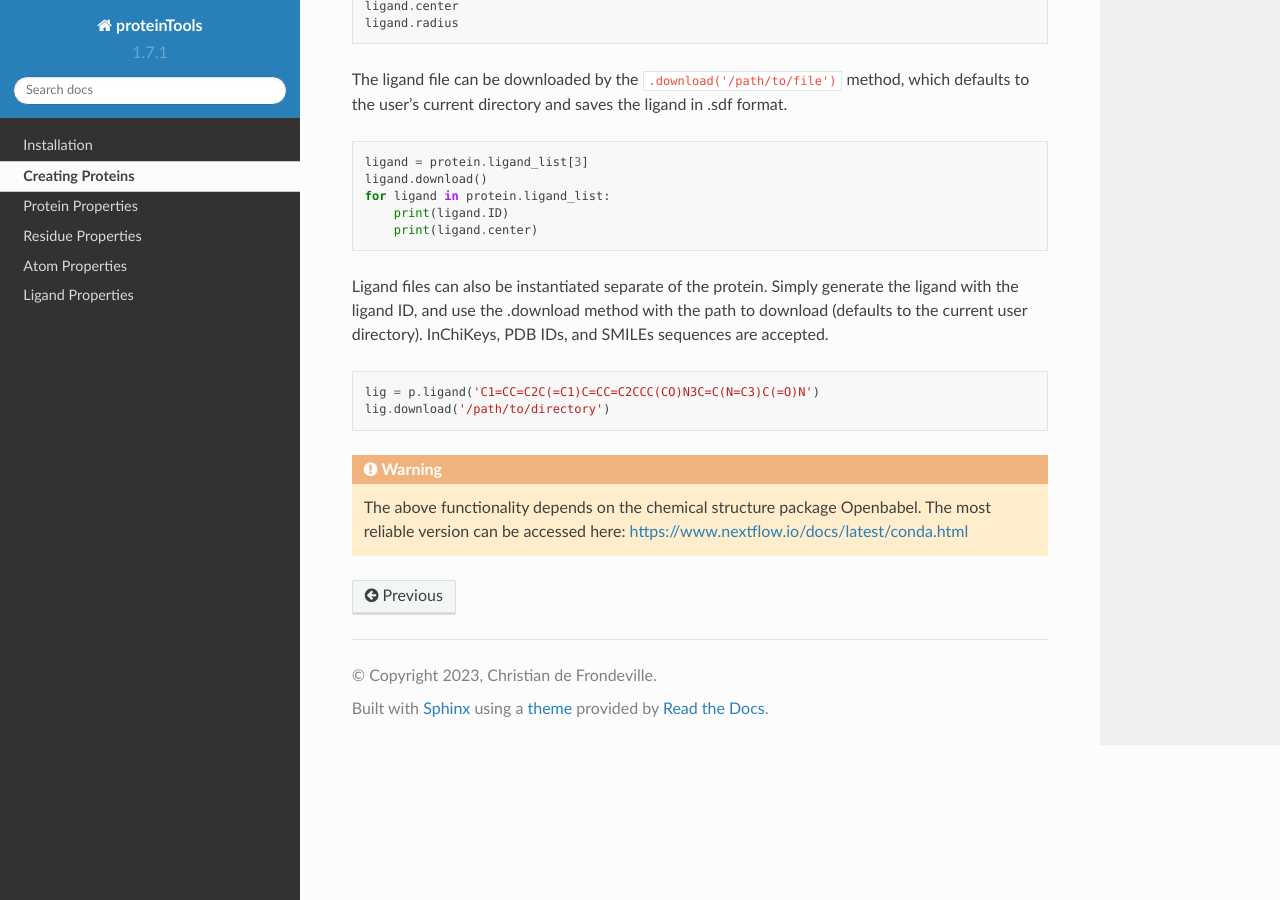
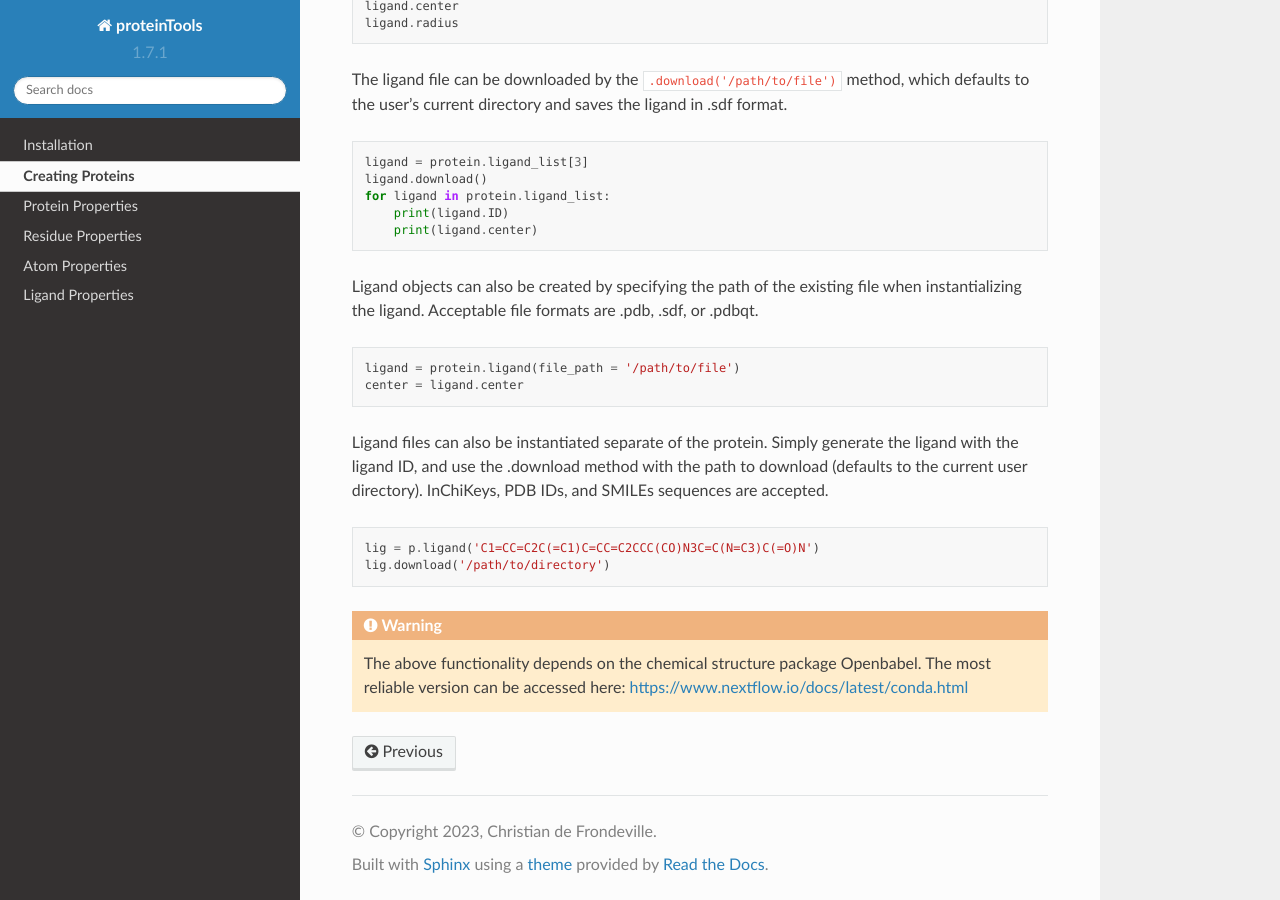
Before and after one commit to tiger1deF/proteinTools, a Sphinx documentation site: the page built from docs/source/documentation.rst, in a window 1280 px wide and 900 px high, scrolled down 3705 px. Built offline with Sphinx 7.4.7 and the Read the Docs theme 2.0.0, drawn with Linux system fonts in a browser that asks for light colours.

Commit message:
Update documentation.rst

```diff
--- a/docs/source/documentation.rst
+++ b/docs/source/documentation.rst
@@ -159,6 +159,13 @@ The ligand file can be downloaded by the ``.download('/path/to/file')`` method,
        print(ligand.ID)
        print(ligand.center)
 
+Ligand objects can also be created by specifying the path of the existing file when instantializing the ligand. Acceptable file formats are .pdb, .sdf, or .pdbqt.
+
+.. code-block:: python
+
+      ligand = protein.ligand(file_path = '/path/to/file')
+      center = ligand.center
+
 Ligand files can also be instantiated separate of the protein. Simply generate the ligand with the ligand ID, and use the .download method with the path to download (defaults to the current user directory). InChiKeys, PDB IDs, and SMILEs sequences are accepted.
 
 .. code-block:: python
```
